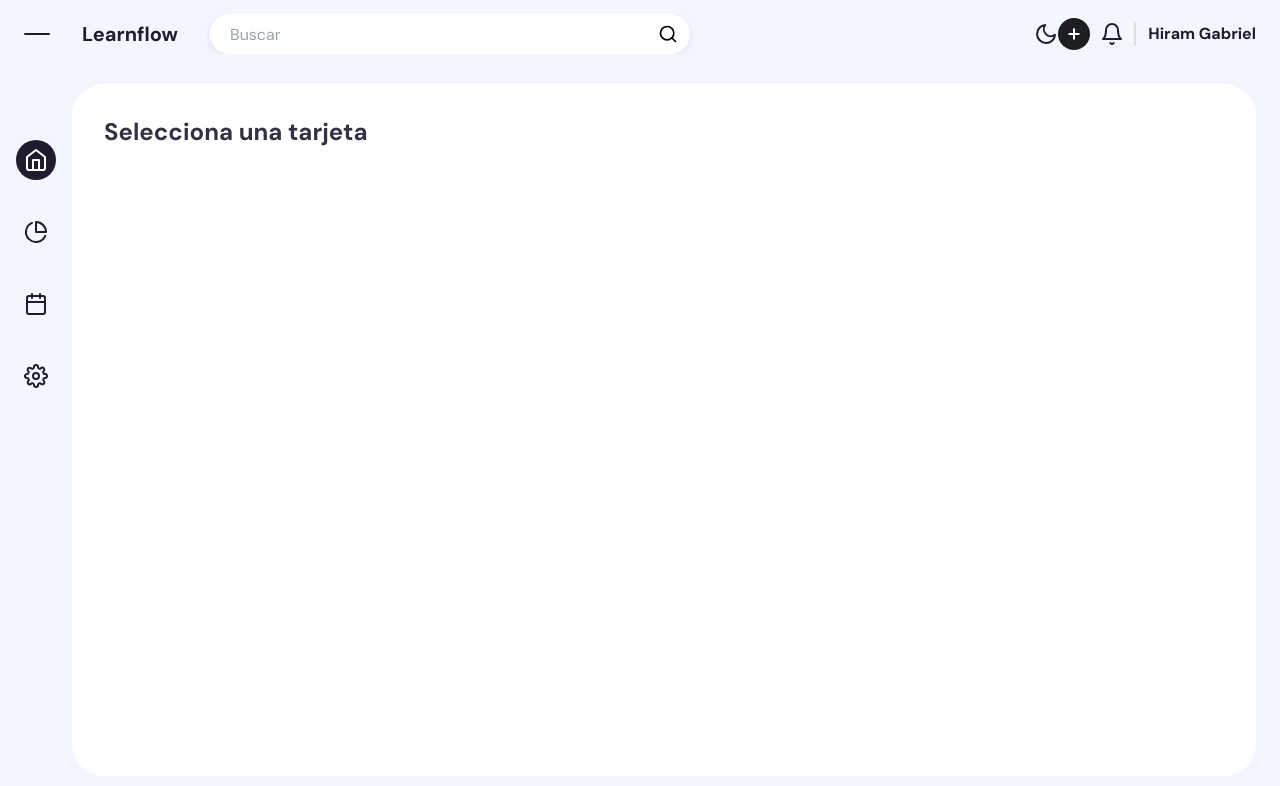
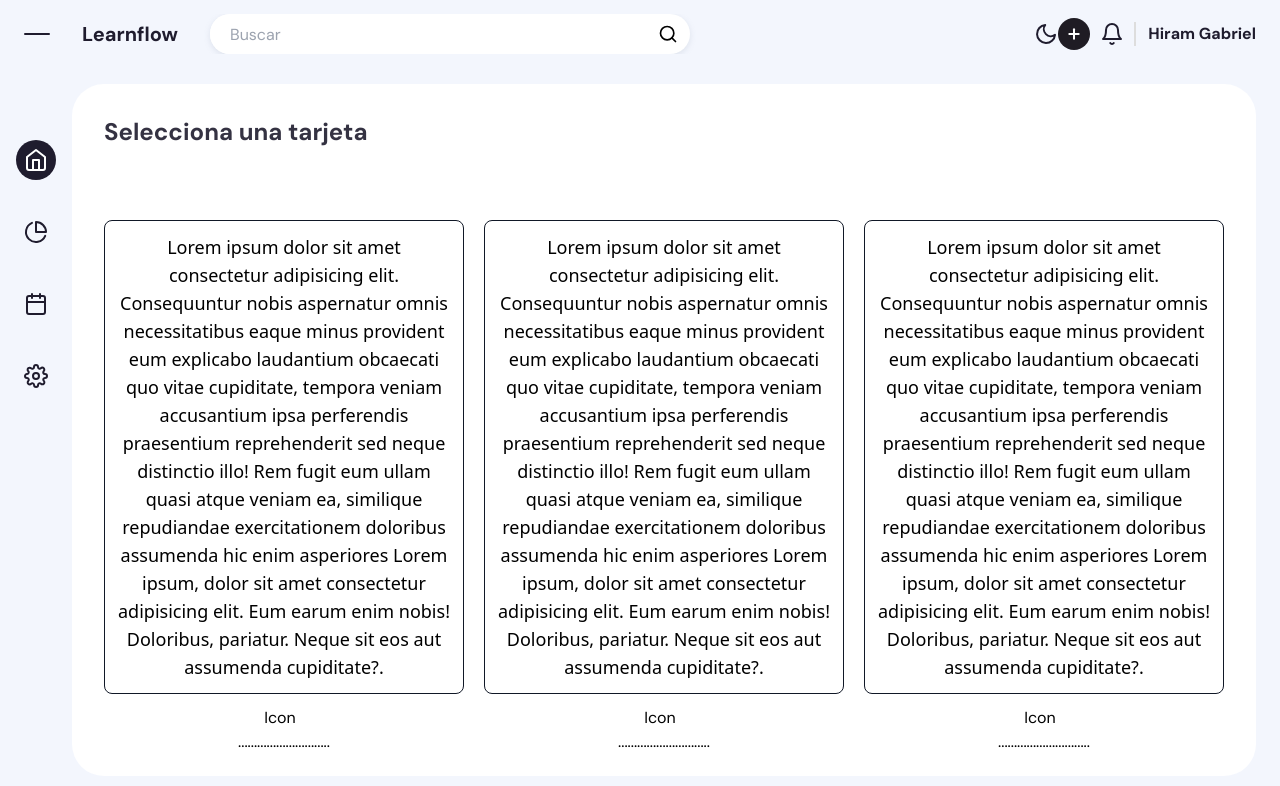
Before and after one commit to hiramgabriel1/learnflow, a SvelteKit app: page /flashcards in a window 1280 px wide. Shown: the top 786 px of the page. Built offline with nearby package versions, Linux system fonts and the light colour scheme.

Commit message:
flash card en proceso

```diff
--- a/src/routes/estudiar/+page.svelte
+++ b/src/routes/estudiar/+page.svelte
@@ -239,7 +239,7 @@
 
       <!-- todo: enter GPT DUDE -->
       <div
-        class="relative flex items-center justify-center py-12 px-6 lg:px-12 relative items-center"
+        class="relative flex items-center justify-center py-12 px-6 lg:px-12"
       >
         <div class="absolute opacity-60 inset-0 z-0"></div>
         <div class="sm:max-w-3xl w-full p-12 bg-white rounded-xl z-10">
--- a/src/routes/flashcards/+page.svelte
+++ b/src/routes/flashcards/+page.svelte
@@ -210,6 +210,37 @@
 
       <!-- todo: final component -->
 
+
+      <article class='flex'>
+      <section class='flex flex-col items-center'>
+        <div class='min-h-96 rounded-lg border border-gray-900 max-w-md p-3'>
+          <p class='text-center text-lg font-sans'>Lorem ipsum dolor sit amet consectetur adipisicing elit. Consequuntur nobis aspernatur omnis necessitatibus eaque minus provident eum explicabo laudantium obcaecati quo vitae cupiditate, tempora veniam accusantium ipsa perferendis praesentium reprehenderit sed neque distinctio illo! Rem fugit eum ullam quasi atque veniam ea, similique repudiandae exercitationem doloribus assumenda hic enim asperiores Lorem ipsum, dolor sit amet consectetur adipisicing elit. Eum earum enim nobis! Doloribus, pariatur. Neque sit eos aut assumenda cupiditate?.</p>
+        </div>
+        <div class="flex flex-col items-center mt-3">
+          <div class="mr-2">Icon</div>
+          <div>.............................</div>
+        </div>
+      </section>
+      <section class='flex mx-5 flex-col items-center'>
+        <div class='min-h-96 rounded-lg border border-gray-900 max-w-md p-3'>
+          <p class='text-center text-lg font-sans'>Lorem ipsum dolor sit amet consectetur adipisicing elit. Consequuntur nobis aspernatur omnis necessitatibus eaque minus provident eum explicabo laudantium obcaecati quo vitae cupiditate, tempora veniam accusantium ipsa perferendis praesentium reprehenderit sed neque distinctio illo! Rem fugit eum ullam quasi atque veniam ea, similique repudiandae exercitationem doloribus assumenda hic enim asperiores Lorem ipsum, dolor sit amet consectetur adipisicing elit. Eum earum enim nobis! Doloribus, pariatur. Neque sit eos aut assumenda cupiditate?.</p>
+        </div>
+        <div class="flex flex-col items-center mt-3">
+          <div class="mr-2">Icon</div>
+          <div>.............................</div>
+        </div>
+      </section>
+      <section class='flex flex-col items-center'>
+        <div class='min-h-96 rounded-lg border border-gray-900 max-w-md p-3'>
+          <p class='text-center text-lg font-sans'>Lorem ipsum dolor sit amet consectetur adipisicing elit. Consequuntur nobis aspernatur omnis necessitatibus eaque minus provident eum explicabo laudantium obcaecati quo vitae cupiditate, tempora veniam accusantium ipsa perferendis praesentium reprehenderit sed neque distinctio illo! Rem fugit eum ullam quasi atque veniam ea, similique repudiandae exercitationem doloribus assumenda hic enim asperiores Lorem ipsum, dolor sit amet consectetur adipisicing elit. Eum earum enim nobis! Doloribus, pariatur. Neque sit eos aut assumenda cupiditate?.</p>
+        </div>
+        <div class="flex flex-col items-center mt-3">
+          <div class="mr-2">Icon</div>
+          <div>.............................</div>
+        </div>
+      </section>
+      </article>
+
       <!-- index -->
       <!-- <div class="py-16 bg-gradient-to-br from-gray-50 to-blue-100 overflow-auto border-10">
   <div class="container m-auto px-6 text-gray-600 md:px-12 xl:px-6 border-10">
```
